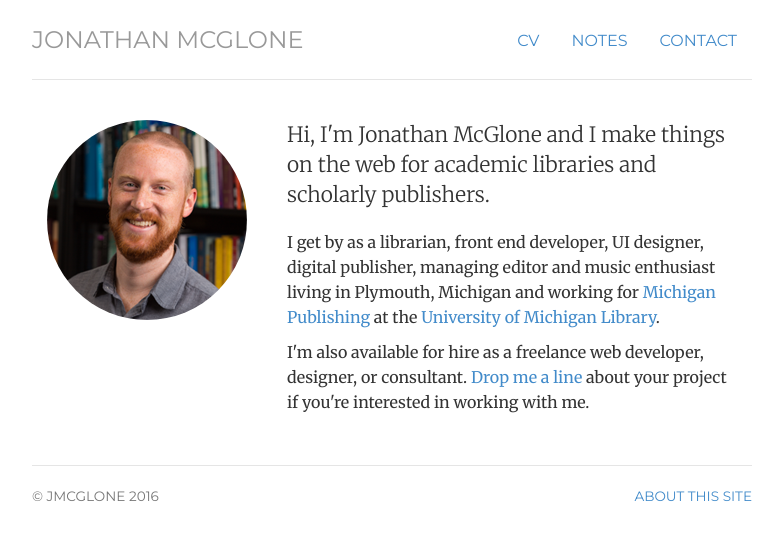
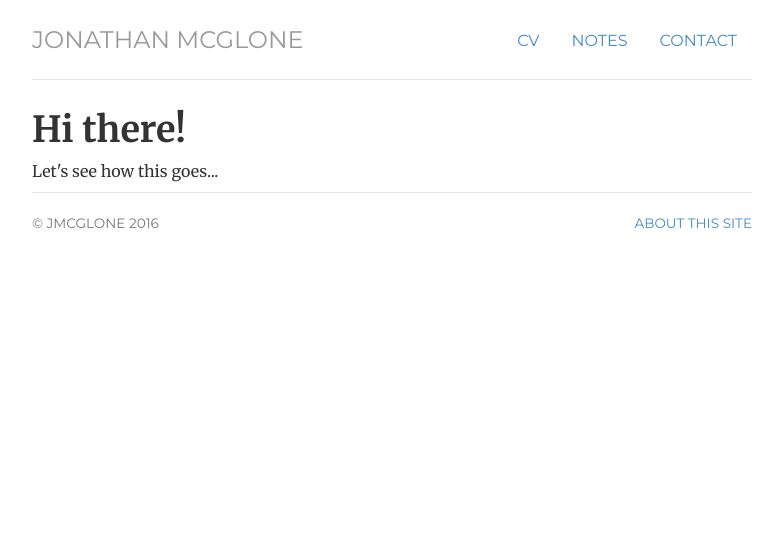
Before and after one commit to joshuarbruce/joshuarbruce.github.io, a Jekyll site: the page built from index.html, in a window 1280 px wide. Shown: the top 540 px of the page, without its empty margins (248-1031 px from the left). Built offline with Jekyll 4.4.1, drawn with Linux system fonts in a browser that asks for light colours.

Commit message:
Update index.html

```diff
--- a/index.html
+++ b/index.html
@@ -1,22 +1,8 @@
 ---
 layout: default
-title: jmcglone.com
-cv: passive
-notes: passive
-contact: passive
-description: Jonathan McGlone is a Librarian, Front-End Developer, Digital Publisher, Project Manager, Music Enthusiast, and Web Noodler living and working in Michigan.
+title: joshuarbruce.github.io
 ---
-<!-- <div class="jumbotron"> -->
-<div class="row marketing">
-	<div class="col-sm-4">
-	<img  class="img-circle avatar" alt="Jonathan McGlone" src="img/jmcglone-200px.png">
-	</div>
-	<div itemscope itemtype="http://data-vocabulary.org/Person" class="col-sm-8">
-	<p class="lead">Hi, I'm <span itemprop="name">Jonathan McGlone</span> and I make things on the web for academic libraries and scholarly publishers.</p>
-	<p>I get by as a <span itemprop="title">librarian</span>, <span itemprop="title">front end developer</span>, <span itemprop="title">UI designer</span>, <span itemprop="title">digital publisher</span>, <span itemprop="title">managing editor</span> and music enthusiast living in <span itemprop="address" itemscope
-    itemtype="http://data-vocabulary.org/Address"> <span itemprop="locality">Plymouth</span>, <span itemprop="region">Michigan</span></span> and working for <a href="http://www.publishing.umich.edu">Michigan Publishing</a> at <span itemprop="affiliation">the <a href="http://www.lib.umich.edu">University of Michigan Library</a></span>.</p>
-
-	<p>I'm also available for hire as a <span itemprop="title">freelance web developer, designer, or consultant</span>. <a href="contact">Drop me a line</a> about your project if you're interested in working with me.</p>
-	</div>
-</div>
-<!-- </div> -->
+<div class="blurb">
+	<h1>Hi there!</h1>
+	<p>Let's see how this goes...</p>
+</div><!-- /.blurb -->
```
